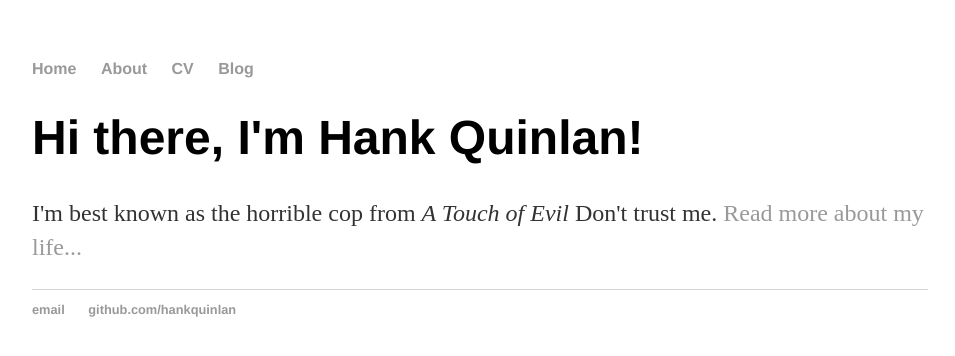
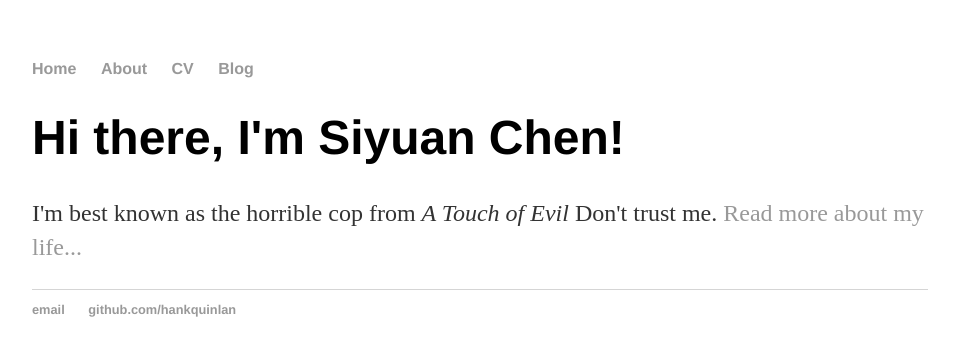
Before and after one commit to frankiecgg/frankiecgg.github.io, a website: page pub/index.html in a window 1280 px wide. Shown: the whole page, without its empty margins (160-1115 px from the left). Drawn offline with Linux system fonts and the light colour scheme.

Commit message:
Update index.html

```diff
--- a/pub/index.html
+++ b/pub/index.html
@@ -16,7 +16,7 @@
 		</nav>
 		<div class="container">
     		<div class="blurb">
-        		<h1>Hi there, I'm Hank Quinlan!</h1>
+        		<h1>Hi there, I'm Siyuan Chen!</h1>
 				<p>I'm best known as the horrible cop from <em>A Touch of Evil</em> Don't trust me. <a href="/about">Read more about my life...</a></p>
     		</div><!-- /.blurb -->
 		</div><!-- /.container -->
```
